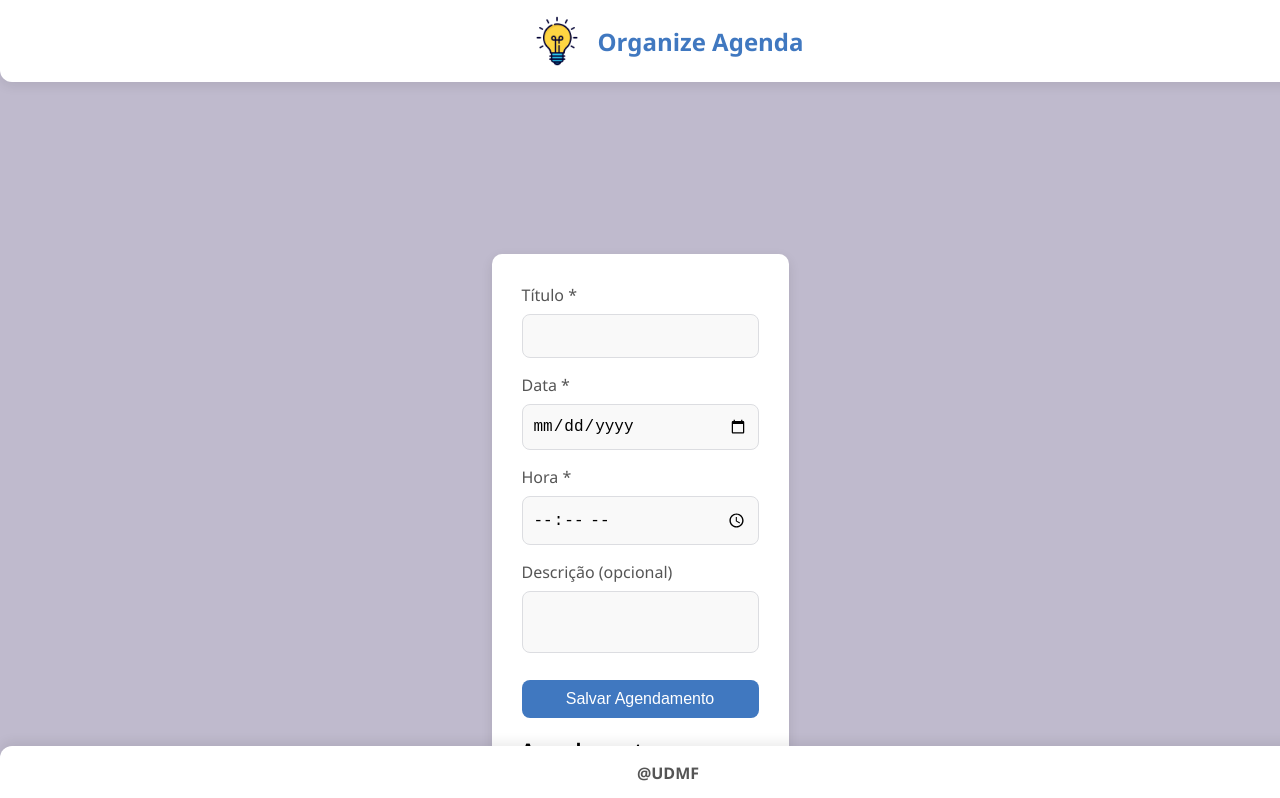
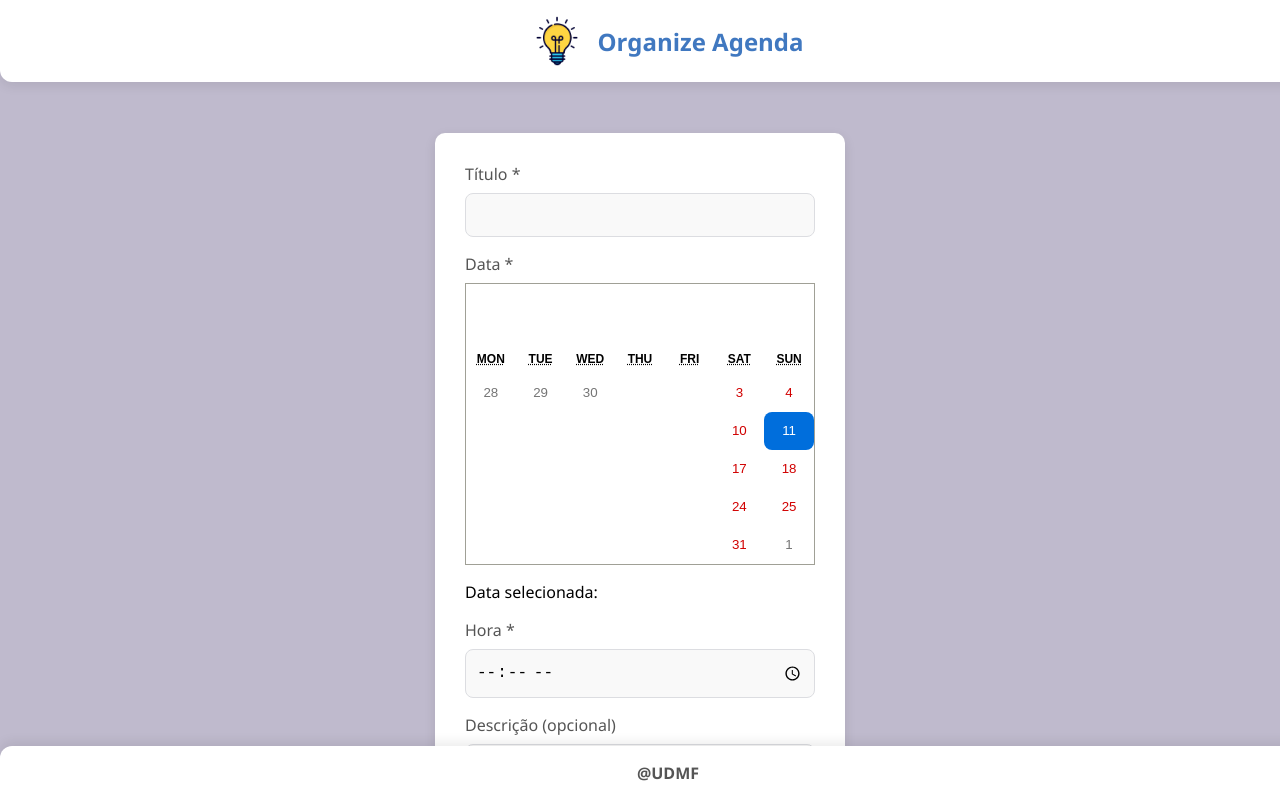
Before and after one commit to CS-PI-2025-umdiameformo/front-end, a React (Create React App) app: page /agendamento in a window 1280 px wide. Shown: the top 798 px of the page. Built offline with nearby package versions, Linux system fonts and the light colour scheme.

Commit message:
Criação de um calendario com a dependecia Calendary

```diff
--- a/package.json
+++ b/package.json
@@ -8,6 +8,7 @@
     "@testing-library/react": "^16.3.0",
     "@testing-library/user-event": "^13.5.0",
     "react": "^19.1.0",
+    "react-calendar": "^6.0.0",
     "react-dom": "^19.1.0",
     "react-hook-form": "^7.55.0",
     "react-router-dom": "^7.5.0",
--- a/src/pages/agendamento/agendamento.jsx
+++ b/src/pages/agendamento/agendamento.jsx
@@ -1,4 +1,6 @@
 import React, { useState } from 'react';
+import Calendar from 'react-calendar';
+import 'react-calendar/dist/Calendar.css'; // Importa o CSS do calendário
 import './agendamento.css';
 
 function Agendamento() {
@@ -68,6 +70,11 @@ function Agendamento() {
         setIndiceEdicao(index);
     };
 
+    const handleDataSelecionada = (date) => {
+        const dataFormatada = date.toISOString().split('T')[0]; // Formata a data para yyyy-MM-dd
+        setData(dataFormatada);
+    };
+
     return (
         <>
             <h2>Agendar Compromisso</h2>
@@ -83,11 +90,11 @@ function Agendamento() {
                     </div>
                     <div className="form-group">
                         <label>Data *</label>
-                        <input
-                            type="date"
-                            value={data}
-                            onChange={(e) => setData(e.target.value)}
+                        <Calendar
+                            onChange={handleDataSelecionada}
+                            value={data ? new Date(data) : new Date()}
                         />
+                        <p>Data selecionada: {data}</p>
                     </div>
                     <div className="form-group">
                         <label>Hora *</label>
```
Also changed, not shown: 1 other file (tests, documents, lock files or other folders).
